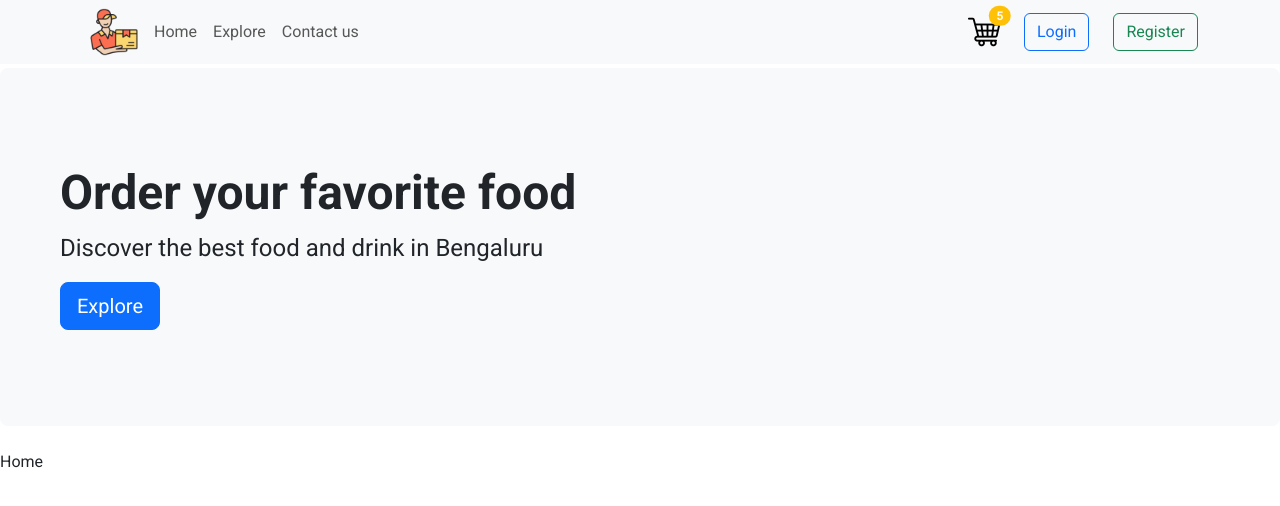
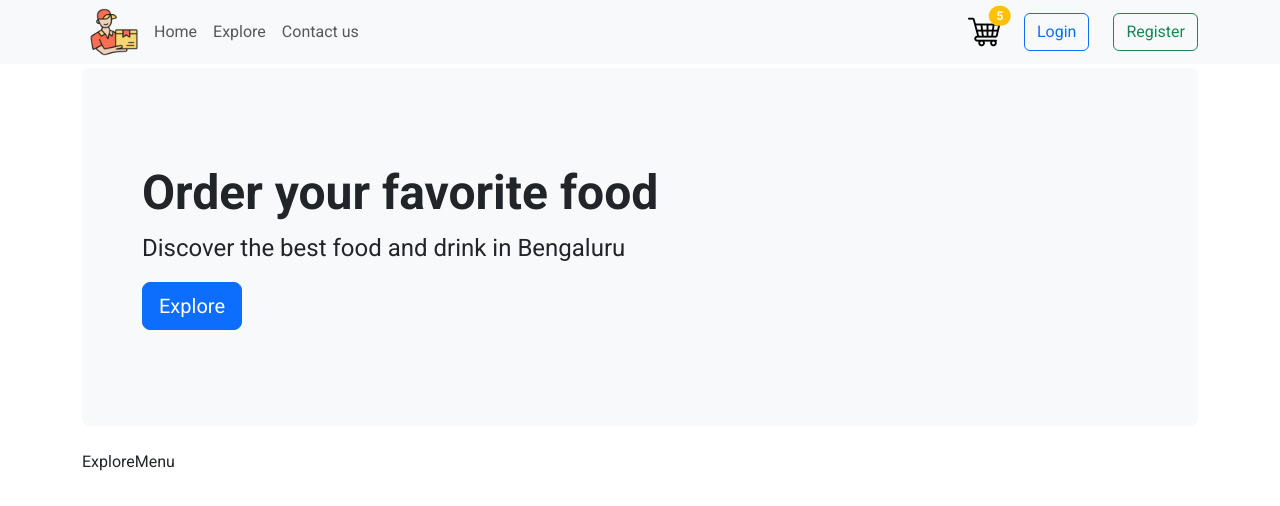
Before and after one commit to ThanDK/thana, a React (Vite) app in the folder foodies/: page / in a window 1280 px wide. Shown: the top 506 px of the page. Built offline with nearby package versions, Linux system fonts and the light colour scheme.

Commit message:
Prepare for Category 3.28.29

```diff
--- a/foodies/src/App.jsx
+++ b/foodies/src/App.jsx
@@ -4,13 +4,13 @@
 import Home from './pages/Home/Home';
 import Contact from './pages/Contact/Contact';
 import ExploreFood from './pages/ExploreFood/ExploreFood';
-import Header from './components/Header/Header';
+
 
 const App = () => {
   return (
     <div>
       <Menubar />
-      <Header />
+
       <Routes>
         <Route path="/" element={<Home />} />
         <Route path="/contact" element={<Contact />} />
--- /dev/null
+++ b/foodies/src/components/ExploreMenu/ExploreMenu.jsx
@@ -0,0 +1,9 @@
+import React from 'react';
+
+const ExploreMenu = () => {
+  return (
+    <div>ExploreMenu</div>
+  )
+}
+
+export default ExploreMenu;
--- a/foodies/src/pages/Home/Home.jsx
+++ b/foodies/src/pages/Home/Home.jsx
@@ -1,8 +1,13 @@
 import React from 'react';
+import Header from '../../components/Header/Header';
+import ExploreMenu from '../../components/ExploreMenu/ExploreMenu';
 
 const Home = () => {
   return (
-    <div>Home</div>
+    <main className='container'>
+        <Header/>
+        <ExploreMenu />
+    </main>
   )
 }
 
```
